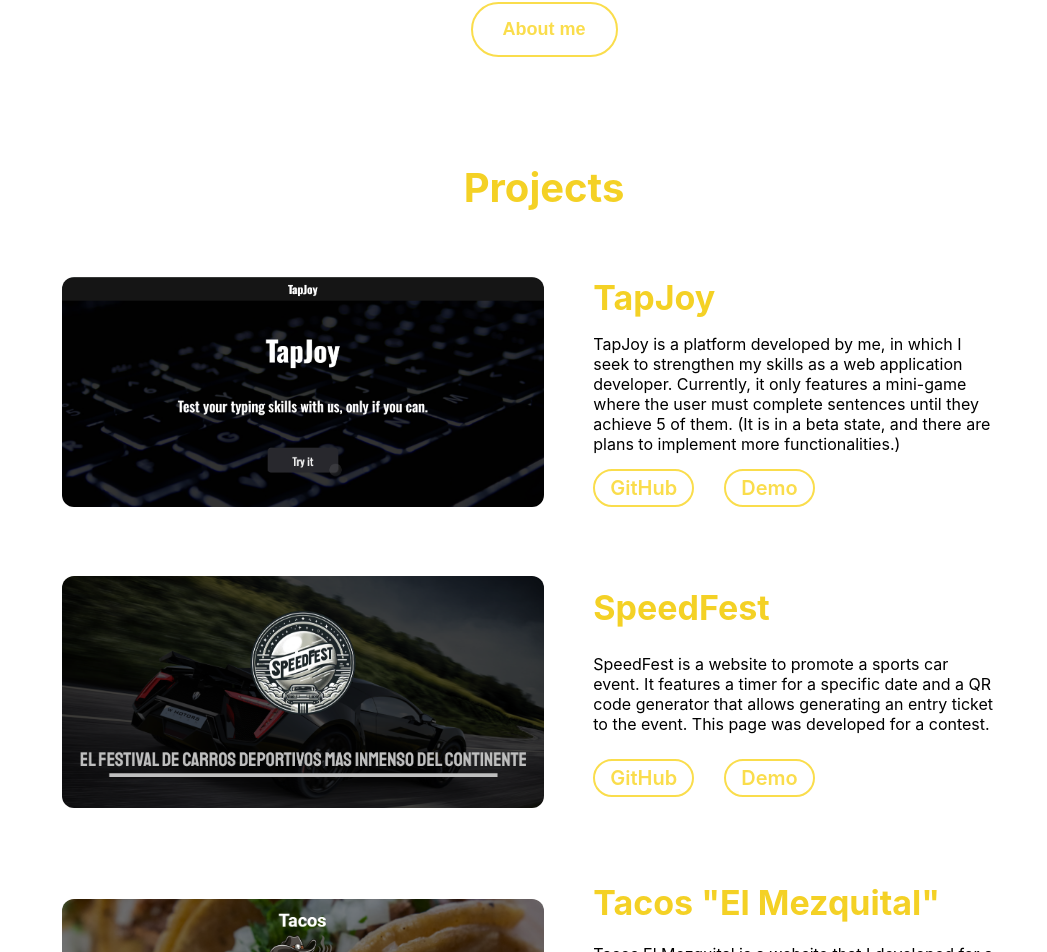
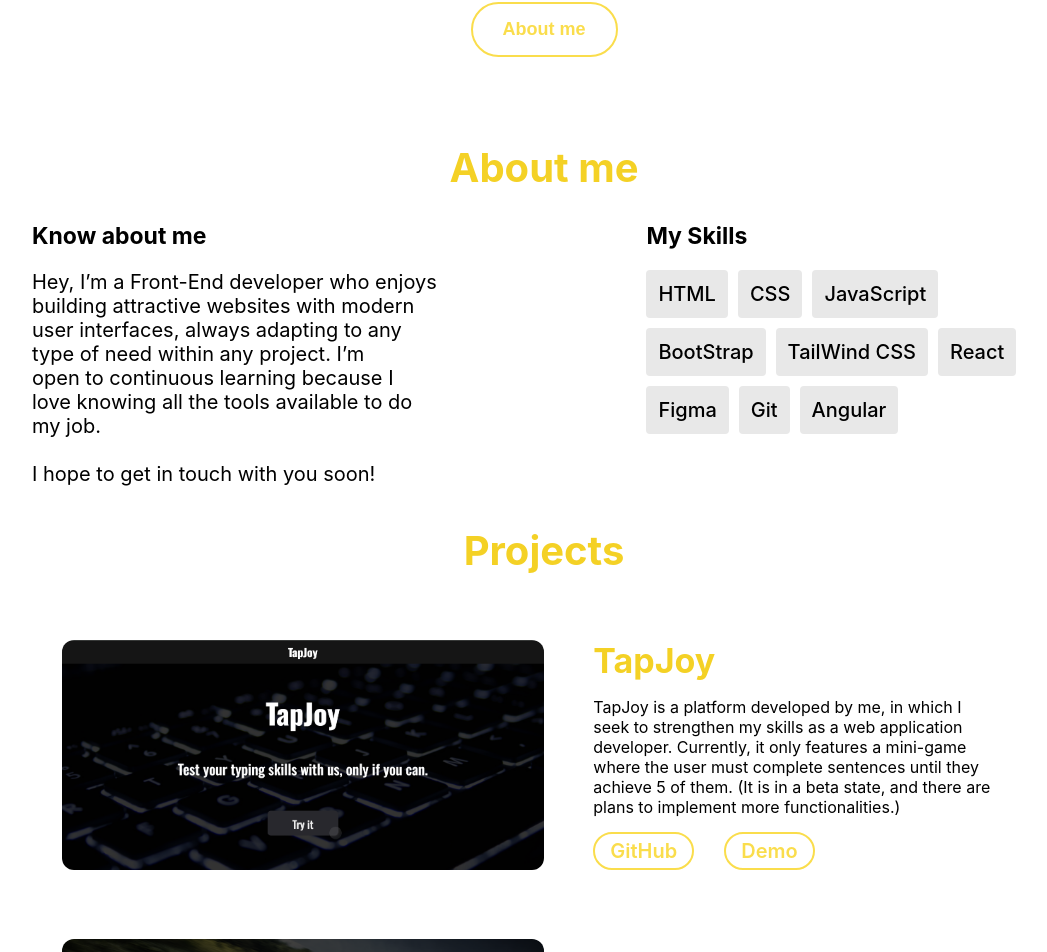
Before and after one commit to LTovarAlc/portflolio-ltovardev, a React (Create React App) app: page / in a window 1280 px wide. Shown: the part 677-1629 px from the top of the page, without its empty margins (96-1143 px from the left). Built offline with nearby package versions, Linux system fonts and the light colour scheme.

Commit message:
seccion about me agregada

```diff
--- a/src/App.css
+++ b/src/App.css
@@ -21,3 +21,11 @@ img, video, svg { height: auto; max-width: 100%;}
 html{
 	scroll-behavior: smooth;
 }
+
+.section{
+  width: 100%;
+  display: flex;
+  justify-content: center;
+  align-content: center;
+  margin: 20px 0px;
+}
--- /dev/null
+++ b/src/components/aboutMe/aboutMe.css
@@ -0,0 +1,53 @@
+.aboutMe{
+    display: flex;
+    flex-direction: column;
+    justify-content: center;
+    align-items: center;
+}
+
+.aboutMe-content{
+    width: 80%;
+    display: flex;
+    justify-content: space-between;
+}
+
+.aboutMe-text{
+    width: 40%;
+}
+
+.aboutMe-text h3{
+    font-size: 23px;
+    margin-bottom: 20px;
+}
+
+.aboutMe-text p{
+    font-size: 20px;
+}
+
+.aboutMe-skills{
+    width: 40%;
+}
+
+.aboutMe-skills h3{
+    font-size: 23px;
+    margin-bottom: 20px
+}
+
+.skills-container{
+    display: flex;
+    flex-wrap: wrap;
+    gap: 10px;
+}
+
+.skills-container span{
+    background-color: #e8e8e8;
+    padding: 12px;
+    border-radius: 4px;
+    font-size: 20px;
+    font-weight: 500;
+    transition: scale 0.3s ease;
+}
+
+.skills-container span:hover{
+    scale: 1.1;
+}
--- /dev/null
+++ b/src/components/aboutMe/aboutMe.jsx
@@ -0,0 +1,39 @@
+/* section about me*/
+
+import "./aboutMe.css";
+
+const AboutMe = () => {
+  return (
+    <section className="aboutMe section" id="aboutMe">
+      <h2 className="section-title">About me</h2>
+      <div className="aboutMe-content">
+        <div className="aboutMe-text">
+          <h3>Know about me</h3>
+          <p>
+            Hey, I’m a Front-End developer who enjoys building attractive
+            websites with modern user interfaces, always adapting to any type of
+            need within any project. I’m open to continuous learning because I
+            love knowing all the tools available to do my job. <br /> <br /> I hope to get in
+            touch with you soon!
+          </p>
+        </div>
+        <div className="aboutMe-skills" id="skills">
+            <h3>My Skills</h3>
+            <div className="skills-container">
+                <span>HTML</span>
+                <span>CSS</span>
+                <span>JavaScript</span>
+                <span>BootStrap</span>
+                <span>TailWind CSS</span>
+                <span>React</span>
+                <span>Figma</span>
+                <span>Git</span>
+                <span>Angular</span>
+            </div>
+        </div>
+      </div>
+    </section>
+  );
+};
+
+export default AboutMe;
--- a/src/components/header/header.jsx
+++ b/src/components/header/header.jsx
@@ -6,9 +6,9 @@ const Header = () => {
     return (
         <header className='header'>
             <ul className='header-list'>
+            <a href="#aboutMe"><li className="menu-list__item-link">About Me</li></a>
             <a href="#projects"><li className="menu-list__item-link">Projects</li></a>
-                <a href=""><li className="menu-list__item-link">Skills</li></a>
-                <a href=""><li className="menu-list__item-link">About Me</li></a>
+            <a href="#skills"><li className="menu-list__item-link">Skills</li></a>
             <a href=""><li className="menu-list__item-link">Contact</li></a>
             <label class="switch">
                 <input type="checkbox"/>
--- a/src/portfolio/portfolio.jsx
+++ b/src/portfolio/portfolio.jsx
@@ -4,12 +4,14 @@ import "./portfolio.css";
 import Introduce from "../components/introduce/introduce";
 import Header from "../components/header/header";
 import Projects from "../components/projects/projects";
+import AboutMe from "../components/aboutMe/aboutMe";
 
 const Portfolio = () => {
   return (
     <section className="portfolio">
       <Header />
       <Introduce />
+      <AboutMe/>
       <Projects/>
     </section>
   );
```
Lines whose indentation alone changed are shown as unchanged.
